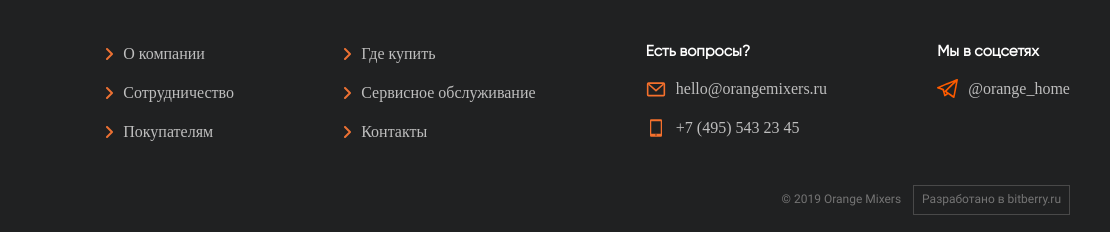
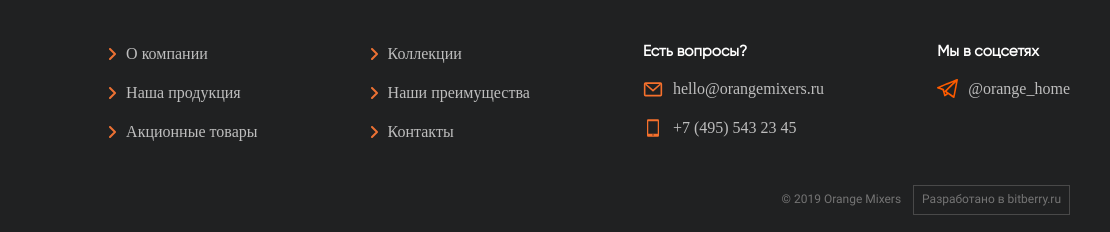
Before and after one commit to Alereee/git-names, a plain HTML site: page Responsive-page-main/index.html in a window 1280 px wide. Shown: the part 3264-3496 px from the top of the page, 170-1280 px from the left. Drawn offline with Linux system fonts and the light colour scheme.

Commit message:
Align footer links with destination sections
Co-authored-by: Copilot <223556219+Copilot@users.noreply.github.com>

```diff
--- a/Responsive-page-main/index.html
+++ b/Responsive-page-main/index.html
@@ -288,21 +288,21 @@
                         </div>
                         <div class="orange-footer-menu-item orange-upper-margin orange-bottom-margin">
                             <img src="content/icons/Vector.svg" alt="" aria-hidden="true" />
-                            <a href="#products"><span>Сотрудничество</span></a>
+                            <a href="#products"><span>Наша продукция</span></a>
                         </div>
                         <div class="orange-footer-menu-item">
                             <img src="content/icons/Vector.svg" alt="" aria-hidden="true" />
-                            <a href="#catalog"><span>Покупателям</span></a>
+                            <a href="#catalog"><span>Акционные товары</span></a>
                         </div>
                     </nav>
                     <nav class="orange-footer-item" aria-label="Поддержка">
                         <div class="orange-footer-menu-item">
                             <img src="content/icons/Vector.svg" alt="" aria-hidden="true" />
-                            <a href="#collections"><span>Где купить</span></a>
+                            <a href="#collections"><span>Коллекции</span></a>
                         </div>
                         <div class="orange-footer-menu-item orange-upper-margin orange-bottom-margin">
                             <img src="content/icons/Vector.svg" alt="" aria-hidden="true" />
-                            <a href="#advantages"><span>Сервисное обслуживание</span></a>
+                            <a href="#advantages"><span>Наши преимущества</span></a>
                         </div>
                         <div class="orange-footer-menu-item">
                             <img src="content/icons/Vector.svg" alt="" aria-hidden="true" />
```
